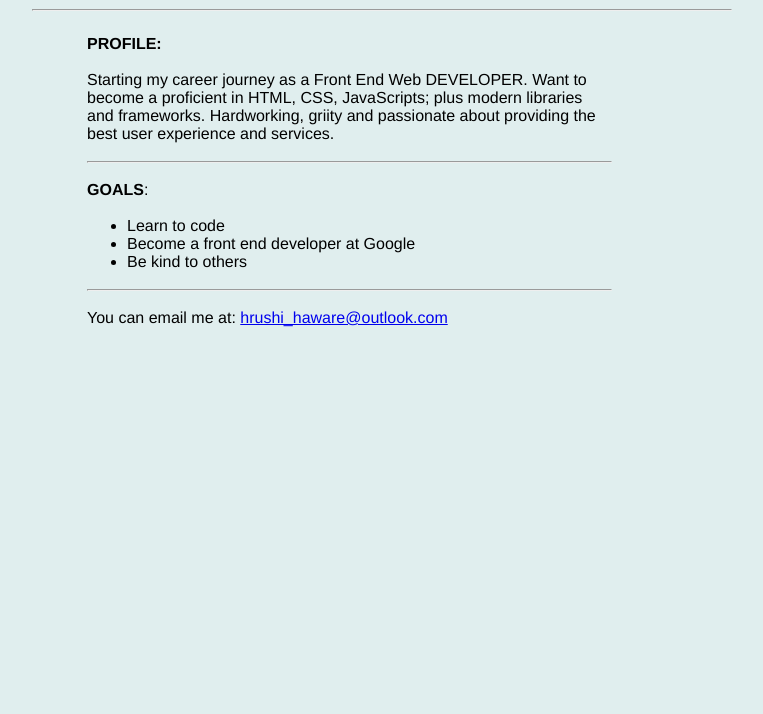
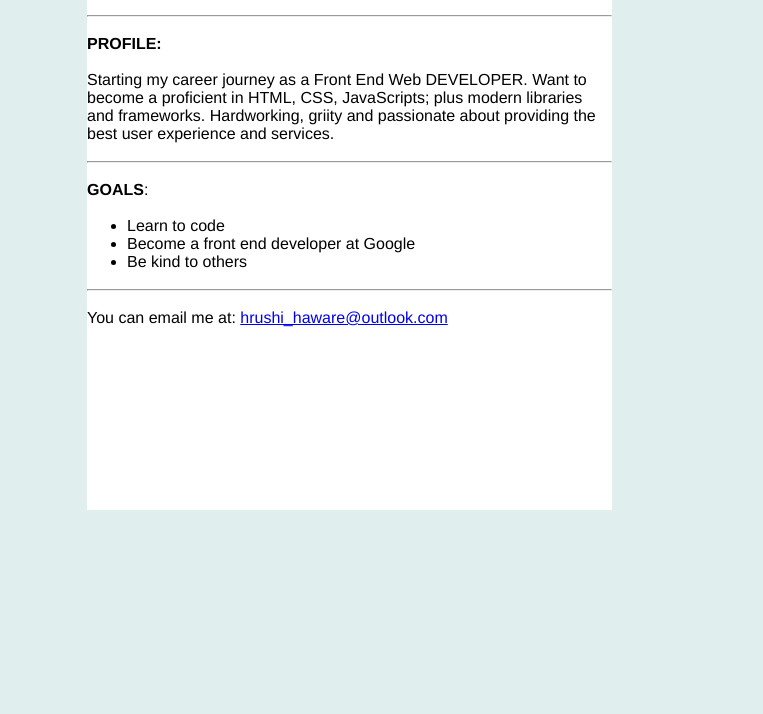
Before and after one commit to BEEOP127/personal-portfolio-page, a plain HTML site: page index.html in a window 1280 px wide. Shown: the part 86-800 px from the top of the page, without its empty margins (258-1021 px from the left). Drawn offline with Linux system fonts and the light colour scheme.

Commit message:
Add files via upload

```diff
--- a/index.html
+++ b/index.html
@@ -6,11 +6,11 @@
   <title>Portfolio</title>
 </head>
 <body>
-    <div class="headfact">
+    <div class="profileBody">
       <h1>HRUSHIKESH HAWARE</h1><br>
       <h3>FRONT END DEVELOPER BEGINNER</h3><br>
-      <hr></div>
-      <p><div class="profileBody">
+      <hr>
+      <p>
        <br><strong>PROFILE:</strong><br>
 
        <br>
--- a/style.css
+++ b/style.css
@@ -14,7 +14,7 @@ body
 
   .profileBody
   {
-    background-color: rgba(224, 238, 238, 1);
+    background-color: rgb(255, 255, 255);
     min-width: 500px;
     display: inline-block;
     margin-top: 6px;
@@ -25,9 +25,3 @@ body
     height: 590px;
 
   }
-
-.headfact
-{
-  text-align: center;
-
-}
```
